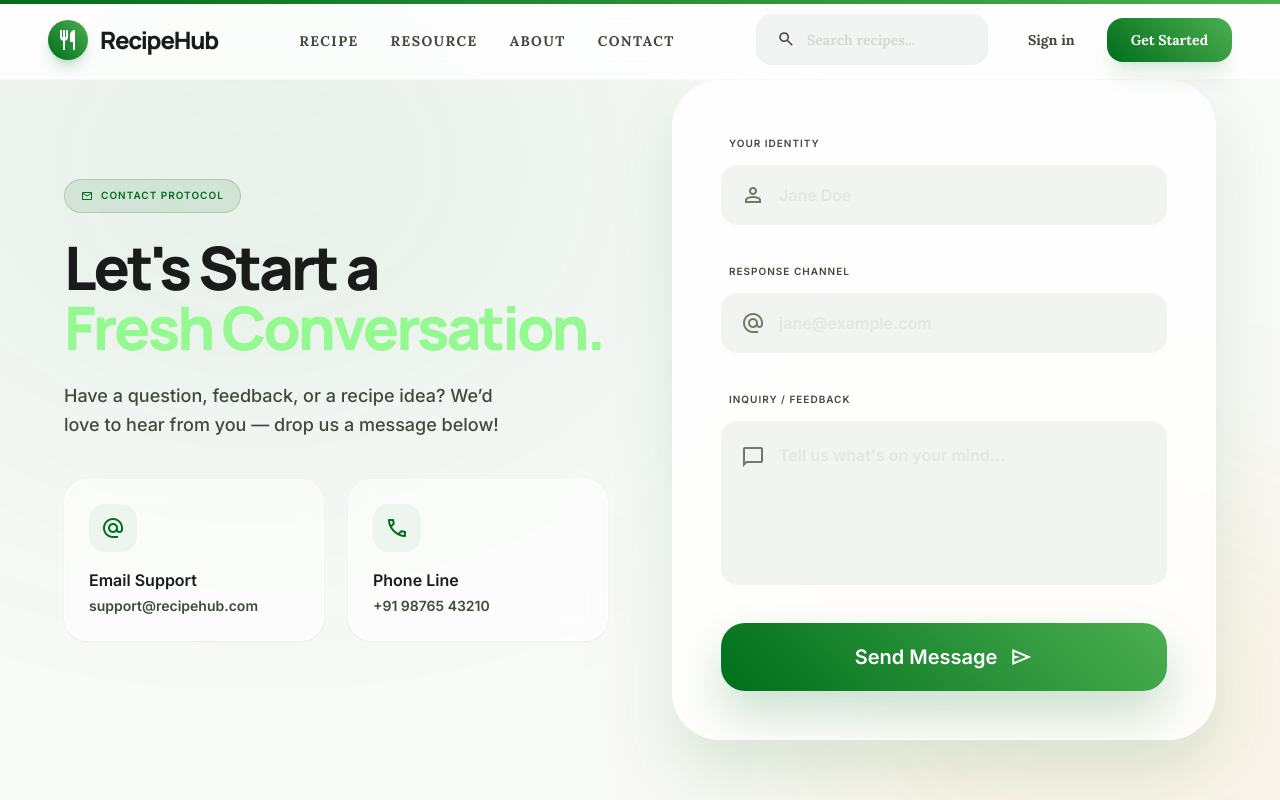
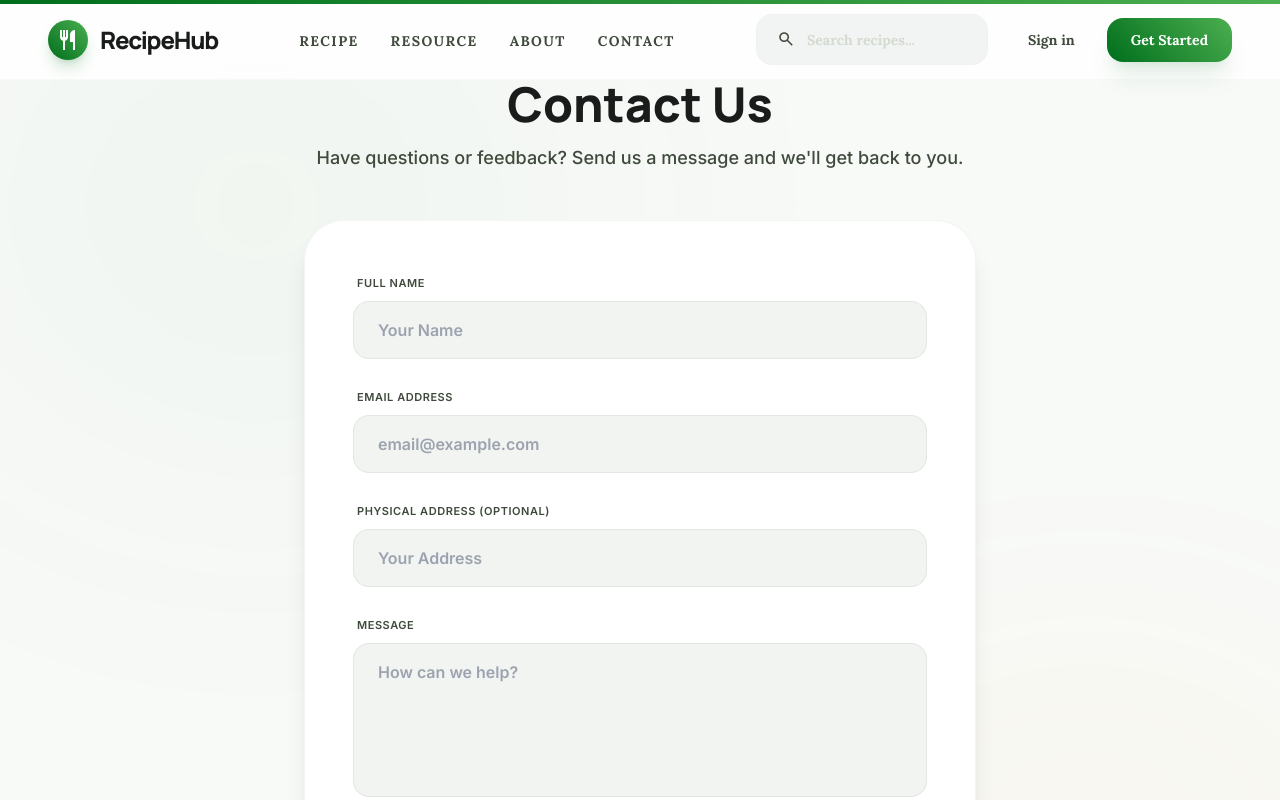
Before and after one commit to AnandSinghRajpoot/Recipe-plateform, a React (Vite) app in the folder Frontend/: page /contact in a window 1280 px wide. Shown: the top 800 px of the page. Built offline with nearby package versions, Linux system fonts and the light colour scheme.

Commit message:
feat: implement contact form backend and frontend integration

```diff
--- a/Frontend/src/pages/product/Contact.jsx
+++ b/Frontend/src/pages/product/Contact.jsx
@@ -1,23 +1,29 @@
 import React, { useState } from "react";
 import toast from "react-hot-toast";
+import apiClient from "../../utils/apiClient";
 
 const Contact = () => {
   const [formData, setFormData] = useState({
     name: "",
     email: "",
+    address: "",
     message: ""
   });
   const [loading, setLoading] = useState(false);
 
-  const handleSubmit = (e) => {
+  const handleSubmit = async (e) => {
     e.preventDefault();
     setLoading(true);
-    // Simulate API call
-    setTimeout(() => {
+
+    try {
+      await apiClient.post("/contact", formData);
       toast.success("Message sent! We'll get back to you soon.");
-      setFormData({ name: "", email: "", message: "" });
+      setFormData({ name: "", email: "", address: "", message: "" });
+    } catch (err) {
+      // apiClient already handles toast for 500/network errors
+    } finally {
       setLoading(false);
-    }, 1500);
+    }
   };
 
   const handleChange = (e) => {
@@ -26,96 +32,66 @@ const Contact = () => {
 
   return (
     <div className="bg-surface font-body text-on-surface min-h-[calc(100vh-136px)] relative overflow-hidden flex items-center justify-center py-20 px-6">
-
       {/* Background Ambience Layers */}
-      <div className="absolute inset-0 z-0 pointer-events-none opacity-40">
-        <div className="absolute -top-[10%] -left-[10%] w-[60%] h-[60%] rounded-full bg-primary/20 blur-[150px]"></div>
-        <div className="absolute top-[60%] -right-[10%] w-[50%] h-[50%] rounded-full bg-secondary-container/20 blur-[120px]"></div>
+      <div className="absolute inset-0 z-0 pointer-events-none opacity-30">
+        <div className="absolute -top-[10%] -left-[10%] w-[60%] h-[60%] rounded-full bg-primary/10 blur-[150px]"></div>
+        <div className="absolute top-[60%] -right-[10%] w-[50%] h-[50%] rounded-full bg-secondary-container/10 blur-[120px]"></div>
       </div>
 
-      <div className="max-w-6xl w-full grid grid-cols-1 lg:grid-cols-2 gap-16 items-center relative z-10">
+      <div className="max-w-2xl w-full relative z-10 text-center">
+        <h1 className="font-headline text-5xl font-black text-on-surface mb-4">Contact Us</h1>
+        <p className="text-on-surface-variant text-lg font-medium mb-12">
+          Have questions or feedback? Send us a message and we'll get back to you.
+        </p>
 
-        {/* Left Column: Contact Identity */}
-        <div className="space-y-10">
-          <div className="space-y-6">
-            <div className="inline-flex items-center gap-2 px-4 py-2 rounded-full bg-primary/10 border border-primary/20 text-primary text-[10px] font-black uppercase tracking-widest animate-fade-in">
-              <span className="material-symbols-outlined text-xs">mail</span>
-              Contact Protocol
-            </div>
-            <h1 className="font-headline text-5xl md:text-6xl font-black text-on-surface tracking-tighter leading-tight">
-              Let's Start a <br />
-              <span className="text-primary-fixed">Fresh Conversation.</span>
-            </h1>
-            <p className="text-on-surface-variant text-lg font-medium leading-relaxed max-w-md">
-              Have a question, feedback, or a recipe idea? We’d love to hear from you — drop us a message below!
-            </p>
+        <div className="bg-white rounded-[2.5rem] p-8 md:p-12 shadow-xl border border-outline-variant/20">
+          <form className="space-y-6 text-left" onSubmit={handleSubmit}>
+            <div className="space-y-2">
+              <label className="text-[11px] font-black uppercase tracking-wider text-on-surface-variant ml-1">Full Name</label>
+              <input
+                type="text" name="name" value={formData.name} onChange={handleChange} required
+                className="w-full px-6 py-4 bg-surface-container-low border border-outline-variant/30 rounded-2xl focus:border-primary focus:ring-1 focus:ring-primary transition-all text-on-surface font-bold"
+                placeholder="Your Name"
+              />
             </div>
 
-          <div className="grid grid-cols-1 sm:grid-cols-2 gap-6">
-            <div className="p-6 rounded-3xl bg-white/50 backdrop-blur-md border border-white shadow-sm group hover:border-primary/20 transition-all">
-              <span className="material-symbols-outlined text-primary mb-4 p-3 bg-primary/5 rounded-2xl block w-fit">alternate_email</span>
-              <h4 className="font-black text-on-surface mb-1">Email Support</h4>
-              <p className="text-on-surface-variant font-bold text-sm">support@recipehub.com</p>
-            </div>
-            <div className="p-6 rounded-3xl bg-white/50 backdrop-blur-md border border-white shadow-sm group hover:border-primary/20 transition-all">
-              <span className="material-symbols-outlined text-primary mb-4 p-3 bg-primary/5 rounded-2xl block w-fit">call</span>
-              <h4 className="font-black text-on-surface mb-1">Phone Line</h4>
-              <p className="text-on-surface-variant font-bold text-sm">+91 98765 43210</p>
-            </div>
-          </div>
+            <div className="space-y-2">
+              <label className="text-[11px] font-black uppercase tracking-wider text-on-surface-variant ml-1">Email Address</label>
+              <input
+                type="email" name="email" value={formData.email} onChange={handleChange} required
+                className="w-full px-6 py-4 bg-surface-container-low border border-outline-variant/30 rounded-2xl focus:border-primary focus:ring-1 focus:ring-primary transition-all text-on-surface font-bold"
+                placeholder="email@example.com"
+              />
             </div>
 
-        {/* Right Column: Premium Contact Form */}
-        <div className="w-full max-w-xl mx-auto lg:ml-auto">
-          <div className="bg-white/80 backdrop-blur-3xl rounded-[3rem] p-8 md:p-12 shadow-[0_32px_64px_rgba(0,110,28,0.12)] border border-white relative overflow-hidden">
-
-            <form className="space-y-8" onSubmit={handleSubmit}>
-              <div className="space-y-3">
-                <label className="text-[10px] font-black uppercase tracking-widest text-on-surface-variant ml-2">Your Identity</label>
-                <div className="relative group">
-                  <span className="material-symbols-outlined absolute left-5 top-1/2 -translate-y-1/2 text-outline group-focus-within:text-primary transition-colors">person</span>
+            <div className="space-y-2">
+              <label className="text-[11px] font-black uppercase tracking-wider text-on-surface-variant ml-1">Physical Address (Optional)</label>
               <input
-                    type="text" name="name" value={formData.name} onChange={handleChange} required
-                    className="w-full pl-14 pr-6 py-4 bg-surface-container-low border-2 border-transparent rounded-2xl focus:border-primary/30 focus:bg-white transition-all text-on-surface font-bold placeholder:text-outline-variant/30"
-                    placeholder="Jane Doe"
+                type="text" name="address" value={formData.address} onChange={handleChange}
+                className="w-full px-6 py-4 bg-surface-container-low border border-outline-variant/30 rounded-2xl focus:border-primary focus:ring-1 focus:ring-primary transition-all text-on-surface font-bold"
+                placeholder="Your Address"
               />
             </div>
-              </div>
 
-              <div className="space-y-3">
-                <label className="text-[10px] font-black uppercase tracking-widest text-on-surface-variant ml-2">Response Channel</label>
-                <div className="relative group">
-                  <span className="material-symbols-outlined absolute left-5 top-1/2 -translate-y-1/2 text-outline group-focus-within:text-primary transition-colors">alternate_email</span>
-                  <input
-                    type="email" name="email" value={formData.email} onChange={handleChange} required
-                    className="w-full pl-14 pr-6 py-4 bg-surface-container-low border-2 border-transparent rounded-2xl focus:border-primary/30 focus:bg-white transition-all text-on-surface font-bold placeholder:text-outline-variant/30"
-                    placeholder="jane@example.com"
-                  />
-                </div>
-              </div>
-
-              <div className="space-y-3">
-                <label className="text-[10px] font-black uppercase tracking-widest text-on-surface-variant ml-2">Inquiry / Feedback</label>
-                <div className="relative group">
-                  <span className="material-symbols-outlined absolute left-5 top-6 text-outline group-focus-within:text-primary transition-colors">chat_bubble</span>
+            <div className="space-y-2">
+              <label className="text-[11px] font-black uppercase tracking-wider text-on-surface-variant ml-1">Message</label>
               <textarea
                 name="message" value={formData.message} onChange={handleChange} required rows={5}
-                    className="w-full pl-14 pr-6 py-5 bg-surface-container-low border-2 border-transparent rounded-2xl focus:border-primary/30 focus:bg-white transition-all text-on-surface font-bold placeholder:text-outline-variant/30 resize-none"
-                    placeholder="Tell us what's on your mind..."
+                className="w-full px-6 py-4 bg-surface-container-low border border-outline-variant/30 rounded-2xl focus:border-primary focus:ring-1 focus:ring-primary transition-all text-on-surface font-bold resize-none"
+                placeholder="How can we help?"
               />
-                </div>
             </div>
 
             <button
               type="submit" disabled={loading}
-                className="w-full vitality-gradient text-white py-5 px-8 rounded-3xl font-black text-xl shadow-[0_24px_48px_rgba(0,110,28,0.2)] hover:scale-[1.02] active:scale-[0.98] transition-all flex items-center justify-center gap-3 disabled:opacity-50"
+              className="w-full bg-primary text-white py-5 px-8 rounded-[1.5rem] font-black text-lg shadow-lg hover:bg-primary-container hover:text-on-primary-container transition-all flex items-center justify-center gap-3 disabled:opacity-50"
             >
               {loading ? (
                  <div className="w-6 h-6 border-4 border-white/30 border-t-white rounded-full animate-spin"></div>
               ) : (
                 <>
                   <span>Send Message</span>
-                    <span className="material-symbols-outlined font-black">send</span>
+                  <span className="material-symbols-outlined">send</span>
                 </>
               )}
             </button>
@@ -123,15 +99,6 @@ const Contact = () => {
         </div>
       </div>
     </div>
-
-      <style dangerouslySetInnerHTML={{ __html: `
-        @keyframes fadeIn {
-          from { opacity: 0; transform: translateY(20px); }
-          to { opacity: 1; transform: translateY(0); }
-        }
-        .animate-fade-in { animation: fadeIn 0.8s cubic-bezier(0.16, 1, 0.3, 1) forwards; }
-      `}} />
-    </div>
   );
 };
 
```
Also changed, not shown: 2 other files (tests, documents, lock files or other folders). Lines whose indentation alone changed are shown as unchanged.
